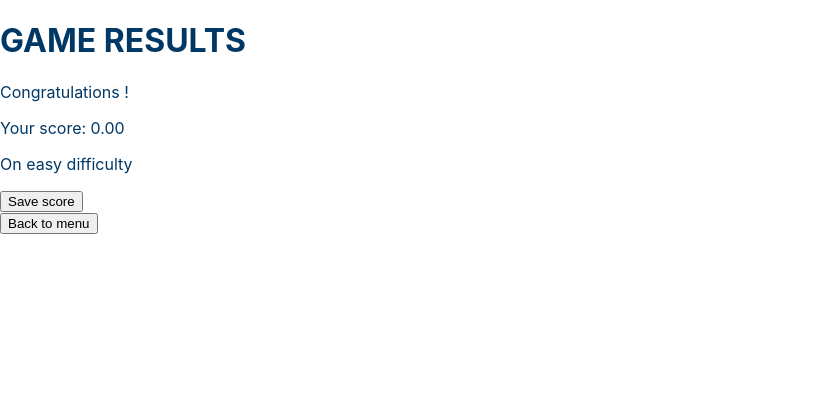
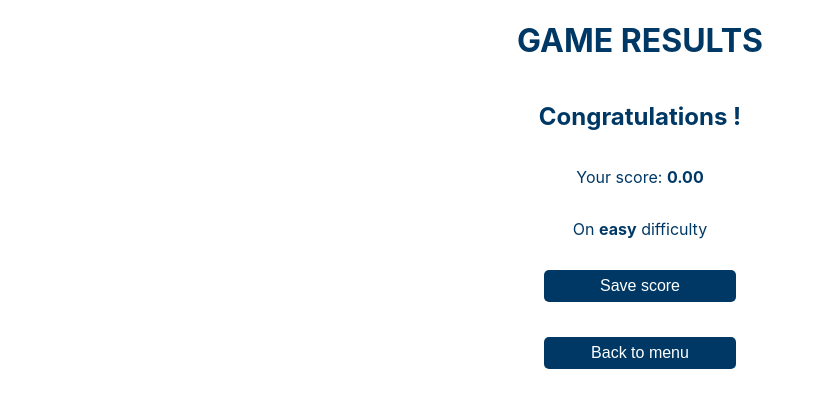
Before and after one commit to Billypl/UniGuesserRun, a React (Create React App) app in the folder frontend/: page /PartyGame/game_results in a window 1280 px wide. Shown: the top 408 px of the page, without its empty margins (0-825 px from the left). Built offline with nearby package versions, Linux system fonts and the light colour scheme.

Commit message:
UGR-16 styling(feat): added styling to game result page

```diff
--- a/frontend/src/pages/game_results.tsx
+++ b/frontend/src/pages/game_results.tsx
@@ -4,6 +4,7 @@ import { useNavigate } from "react-router-dom";
 import { useGameContext } from "../hooks/useGameContext";
 import scoreboardService from '../services/api/scoreboardService';
 import { MENU_ROUTE } from '../Constants';
+import styles from "../styles/GameResults.module.scss";
 
 const GameResults: React.FC = () => {
     const navigate = useNavigate();
@@ -21,11 +22,11 @@ const GameResults: React.FC = () => {
     }
 
     return (
-    <div>
+    <div className={styles.result_container}>
         <h1>GAME RESULTS</h1>
-        <p>Congratulations {nickname}!</p>
-        <p>Your score: {score.toFixed(2)}</p>
-        <p>On {difficulty} difficulty</p>
+        <h2>Congratulations {nickname}!</h2>
+        <p>Your score: <b>{score.toFixed(2)}</b></p>
+        <p>On <b>{difficulty}</b> difficulty</p>
         {scoreSaved && <button>Score saved!</button>}
         {!scoreSaved && <button onClick={saveGameScore}>Save score</button>}
         <br />
--- /dev/null
+++ b/frontend/src/styles/GameResults.module.scss
@@ -0,0 +1,16 @@
+@import "Mixins";
+
+.result_container {
+    display: flex;
+    flex-direction: column;
+    align-items: center;
+
+    button {
+        @include button;
+
+        width: 12rem;
+        margin-top: 15px;
+        padding: 7px 0 7px 0;
+        font-size: 1rem;
+    }
+}
```
